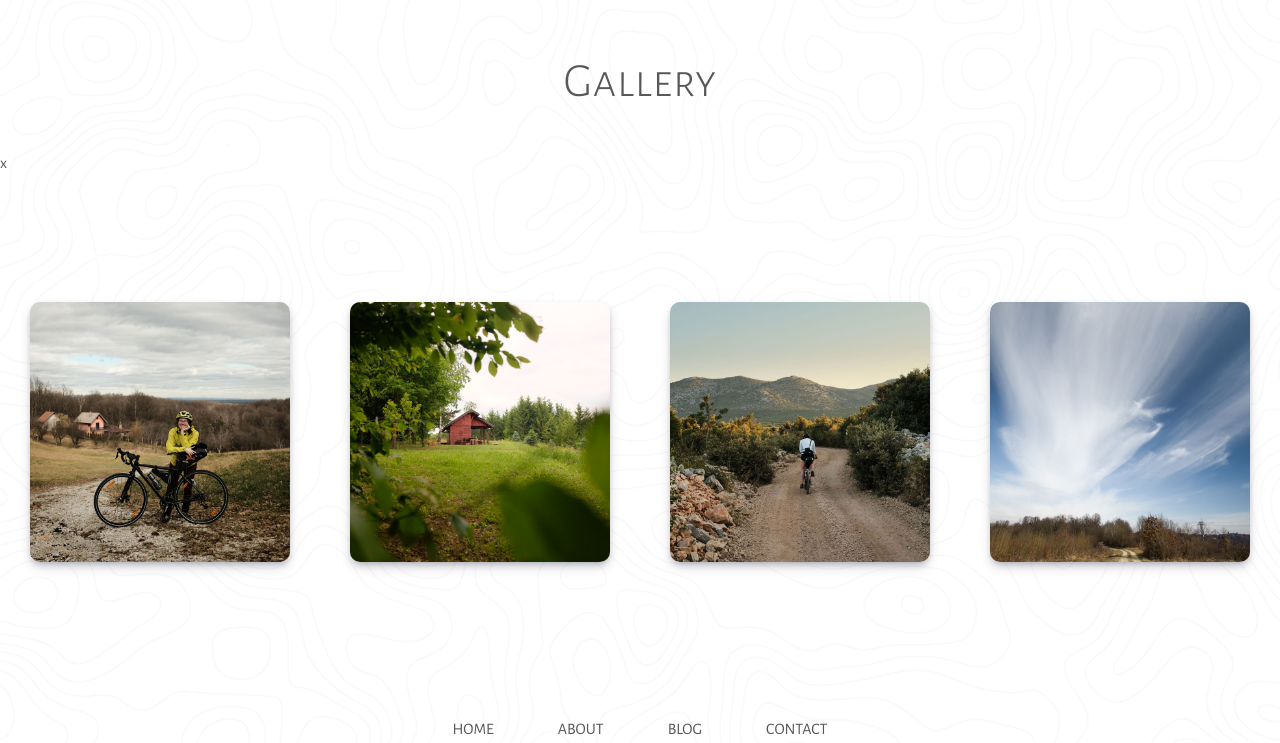
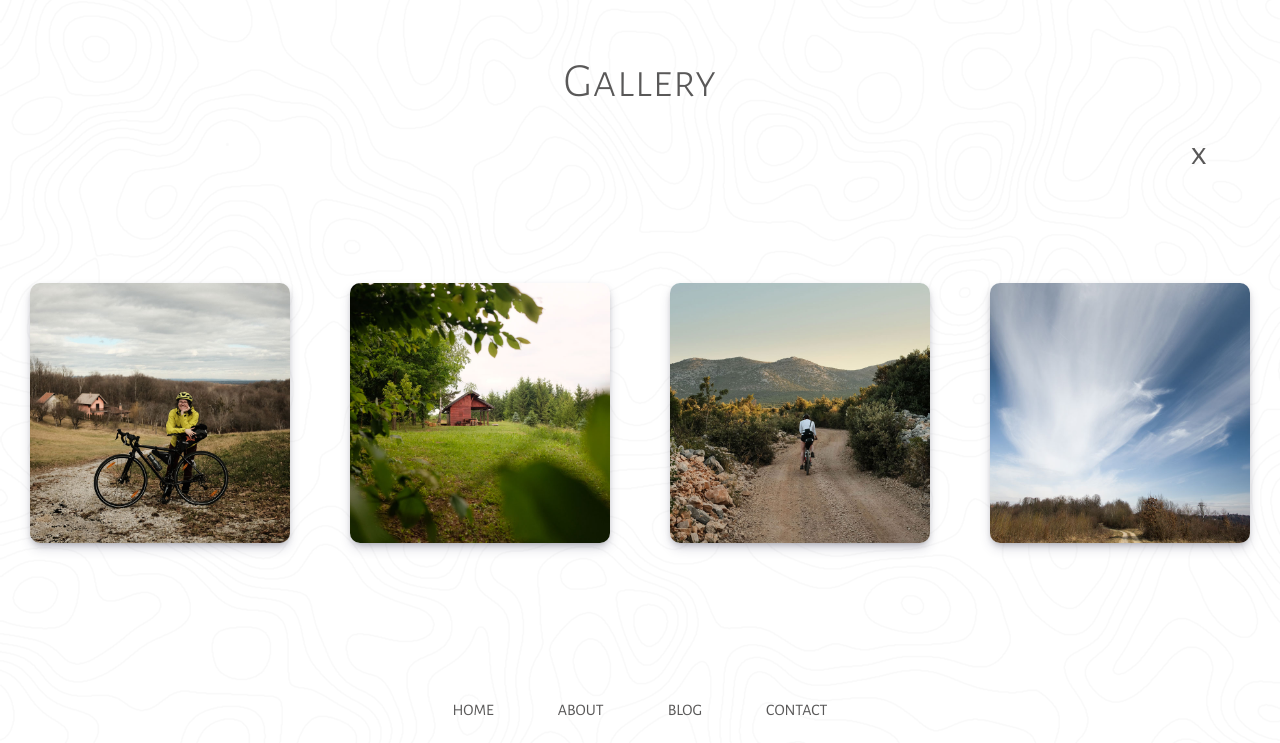
Before and after one commit to emarekica/bike-bits-eff, a plain HTML site: page index.html in a window 1280 px wide. Shown: the part 3860-4603 px from the top of the page. Drawn offline with nearby package versions, Linux system fonts and the light colour scheme; a script that the page names is missing.

Commit message:
minor fixes

```diff
--- a/index.html
+++ b/index.html
@@ -201,9 +201,7 @@
         <a href="/gallery/gallery.html" target="_blank">Gallery</a>
       </h2>
 
-      <a href="#gallery_fragment" class="gallery__exit">
-        <div class="close">x</div>
-      </a>
+      <a href="#gallery_fragment" class="gallery__exit">x</a>
 
       <!-- Slider -->
 
--- a/styles/main.css
+++ b/styles/main.css
@@ -362,6 +362,8 @@ a:hover>p {
   text-transform: capitalize;
 }
 
+
+
 /* --- footer-nav --- */
 
 #fb-img,
@@ -407,6 +409,18 @@ li#contact2:hover {
 }
 
 /* --- Gallery slider --- */
+
+.gallery__exit {
+  display: inline-block;
+
+  position: relative;
+  left: 90vw;
+
+  font-size: 2em;
+  font-family: Alegreya Sans SC;
+
+  z-index: 10;
+}
 
 .slide-container {
   display: flex;
```
Also changed, not shown: blog/blog.html (+1 -1 lines).
